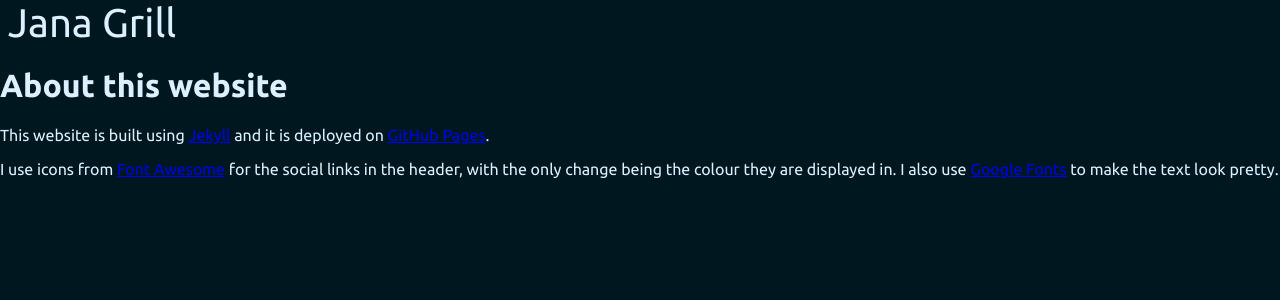
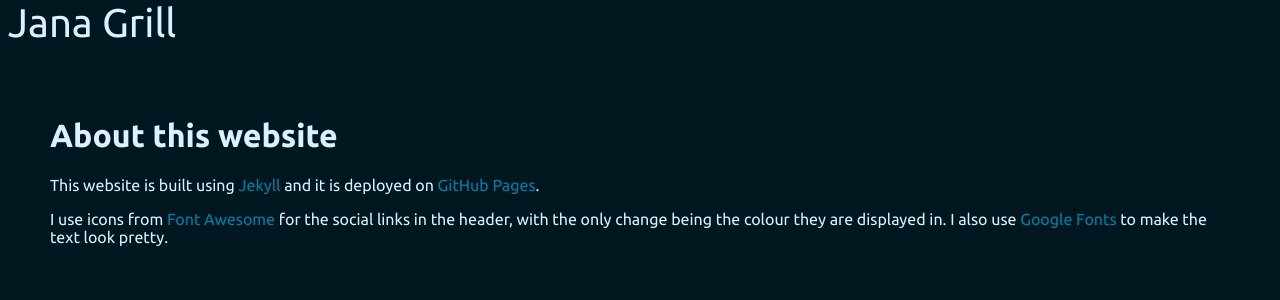
Before and after one commit to janagrill/janagrill.github.io, a Jekyll site: the page built from about.markdown, in a window 1280 px wide. Shown: the top 300 px of the page. Built offline with Jekyll 4.4.1, drawn with Linux system fonts in a browser that asks for light colours.

Commit message:
Improve the style of the page

```diff
--- a/_layouts/page.html
+++ b/_layouts/page.html
@@ -5,7 +5,9 @@
 
 <body>
     {% include navigation.html %}
-    {{ content }}
+    <div class="page-content">
+        {{ content }}
+    </div>
 </body>
 
 </html>
--- a/_sass/footer.scss
+++ b/_sass/footer.scss
@@ -6,8 +6,6 @@
 	}
 
 	&__link {
-		color: $color-link;
-		text-decoration: none;
 		padding: 0 $spacing-default;
 	}
 }
--- /dev/null
+++ b/_sass/page.scss
@@ -0,0 +1,3 @@
+.page-content {
+    padding: $spacing-large;
+}
--- a/_sass/scaffolding.scss
+++ b/_sass/scaffolding.scss
@@ -6,3 +6,8 @@ body {
 	font-family: 'Ubuntu', sans-serif;
 	margin: 0;
 }
+
+a {
+	color: $color-link;
+	text-decoration: none;
+}
--- a/css/styles.scss
+++ b/css/styles.scss
@@ -7,3 +7,4 @@
 @import "stage";
 @import "projects";
 @import "footer";
+@import "page";
```
